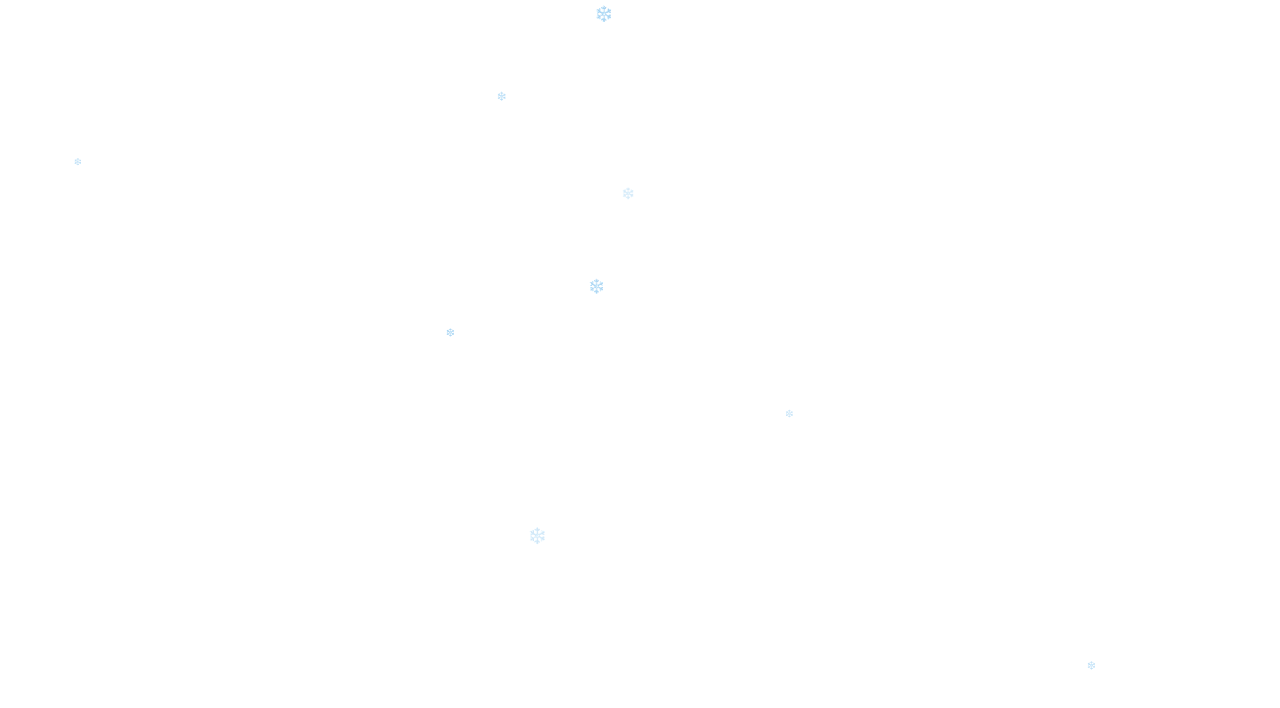
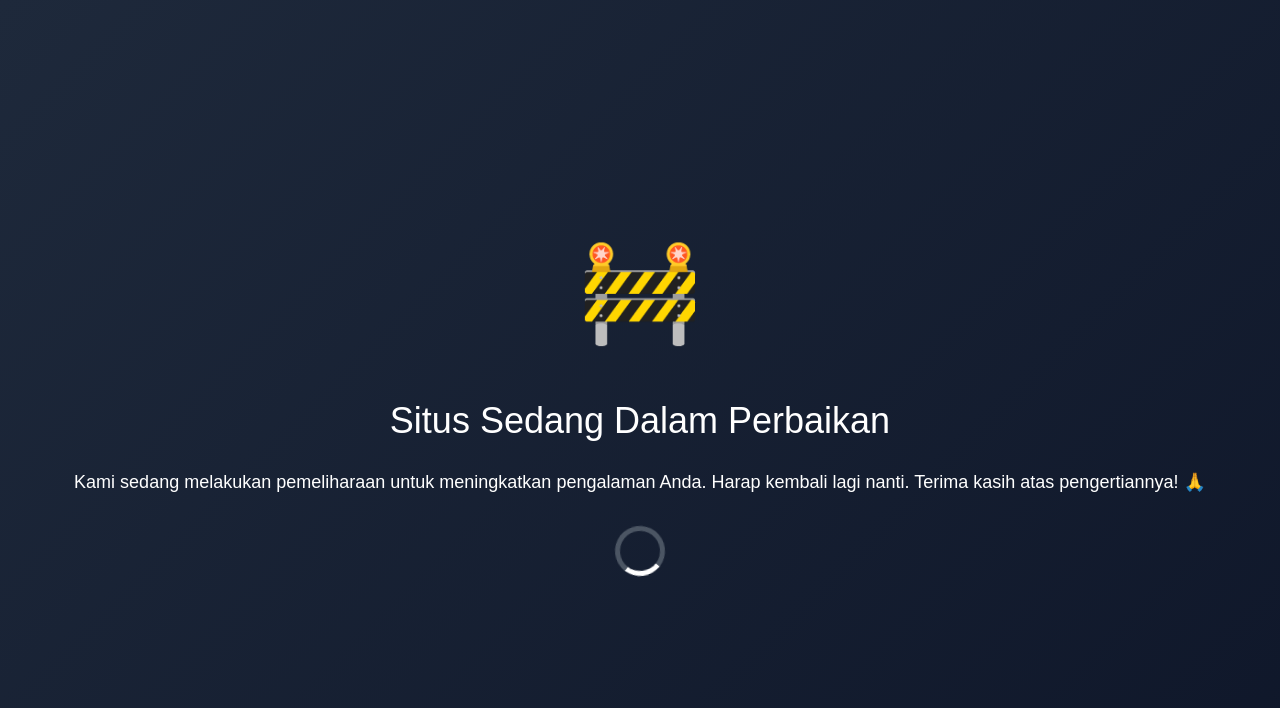
Before and after one commit to Joshtri/tech-talk-blog, a React (Vite) app: page /post/1 in a window 1280 px wide. Before the commit this address had no page. Shown: the top 708 px of the page. Built offline with nearby package versions, Linux system fonts and the light colour scheme.

Commit message:
updating all

```diff
--- a/src/App.jsx
+++ b/src/App.jsx
@@ -1,9 +1,17 @@
 import { BrowserRouter, Routes, Route } from "react-router-dom";
 import { HelmetProvider } from 'react-helmet-async';
+import MaintenancePage from './pages/MaintenancePage'; // Halaman maintenance
+
 import Snowfall from "./components/SnowFall";
 import allRoutes from "./routes/allRoutes";
+import { useState } from "react";
 
 function App() {
+  const [isMaintenance, setIsMaintenance] = useState(true); // Ganti ke `false` jika tidak dalam mode maintenance
+
+  if (isMaintenance) {
+    return <MaintenancePage />; // Tampilkan halaman maintenance
+  }
   return (
     <>
       <Snowfall />
--- /dev/null
+++ b/src/pages/MaintenancePage.css
@@ -0,0 +1,57 @@
+.maintenance-container {
+    display: flex;
+    flex-direction: column;
+    justify-content: center;
+    align-items: center;
+    min-height: 100vh;
+    background: linear-gradient(135deg, #1e293b, #0f172a); /* Gradient gelap */
+    font-family: 'Arial', sans-serif;
+    color: #ffffff; /* Warna teks putih */
+  }
+
+  .maintenance-icon {
+    font-size: 100px;
+    margin-bottom: 20px;
+    animation: bounce 1.5s infinite;
+  }
+
+  .maintenance-heading {
+    font-size: 36px;
+    margin-bottom: 20px;
+    color: #ffffff;
+  }
+
+  .maintenance-message {
+    font-size: 18px;
+    margin-bottom: 30px;
+    text-align: center;
+    line-height: 1.6;
+  }
+
+  .maintenance-loader {
+    width: 50px;
+    height: 50px;
+    border: 5px solid #4b5563; /* Warna loader */
+    border-top: 5px solid #ffffff; /* Warna loader atas */
+    border-radius: 50%;
+    animation: spin 1s linear infinite;
+  }
+
+  /* Animasi */
+  @keyframes spin {
+    0% {
+      transform: rotate(0deg);
+    }
+    100% {
+      transform: rotate(360deg);
+    }
+  }
+
+  @keyframes bounce {
+    0%, 100% {
+      transform: translateY(0);
+    }
+    50% {
+      transform: translateY(-20px);
+    }
+  }
--- /dev/null
+++ b/src/pages/MaintenancePage.jsx
@@ -0,0 +1,17 @@
+import React from 'react';
+import './MaintenancePage.css'; // Impor file CSS
+
+const MaintenancePage = () => {
+  return (
+    <div className="maintenance-container">
+      <div className="maintenance-icon">🚧</div>
+      <h1 className="maintenance-heading">Situs Sedang Dalam Perbaikan</h1>
+      <p className="maintenance-message">
+        Kami sedang melakukan pemeliharaan untuk meningkatkan pengalaman Anda. Harap kembali lagi nanti. Terima kasih atas pengertiannya! 🙏
+      </p>
+      <div className="maintenance-loader"></div>
+    </div>
+  );
+};
+
+export default MaintenancePage;
```
